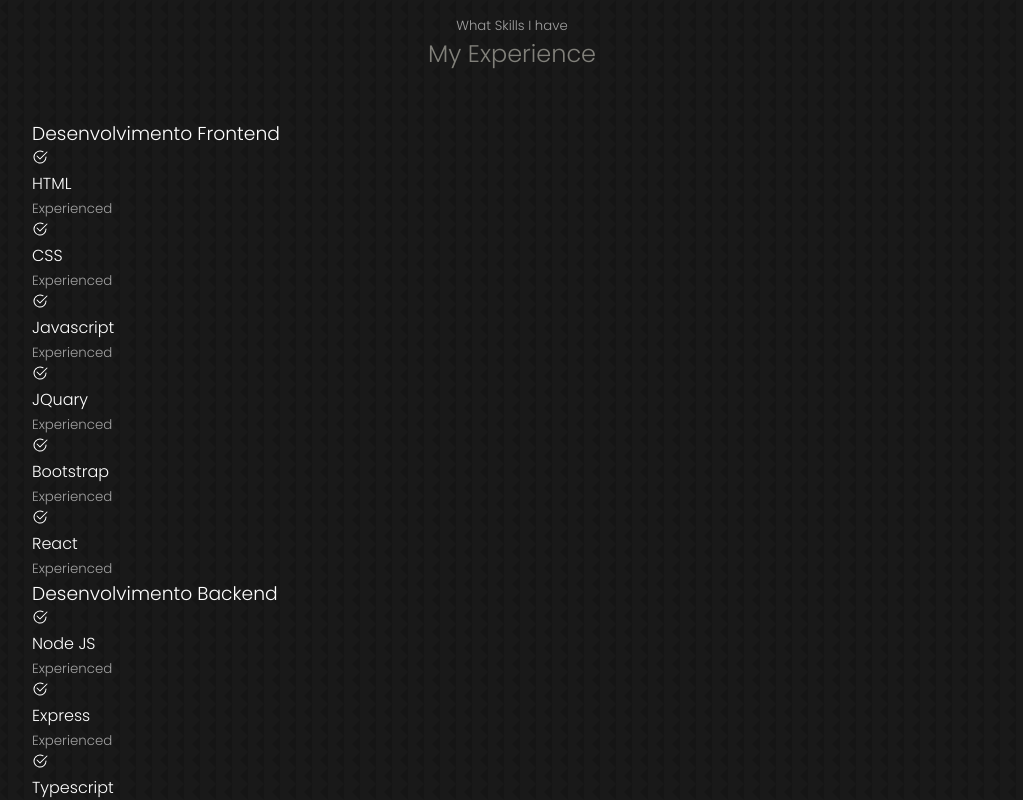
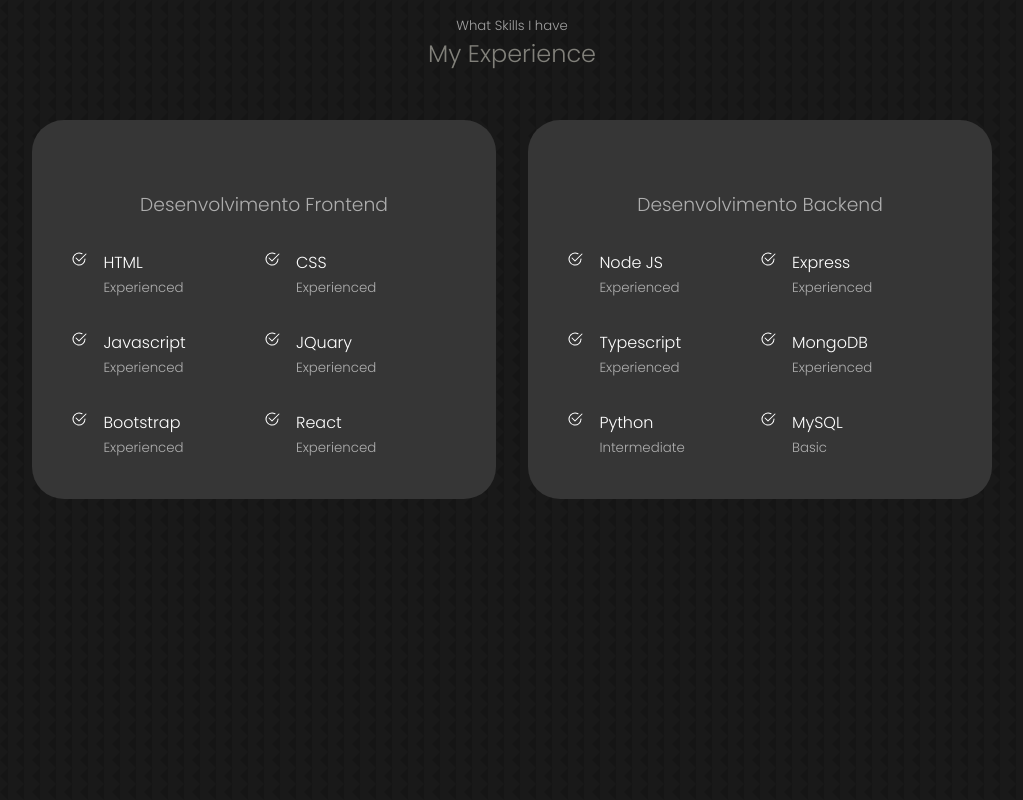
Before and after one commit to jardeylsonJacinto/project-my-portfolio, a React (Create React App) app: page / in a window 1280 px wide. Shown: the part 1840-2640 px from the top of the page, without its empty margins (128-1151 px from the left). Built offline with nearby package versions, Linux system fonts and the light colour scheme.

Commit message:
feat: Experience Component CSS

```diff
--- a/src/components/experience/Experience.jsx
+++ b/src/components/experience/Experience.jsx
@@ -15,39 +15,51 @@
           <h3>Desenvolvimento Frontend</h3>
           <div className="experience__content">
             <article className='experience__details'>
-              <BsCheck2Circle />
+              <BsCheck2Circle className='experience__details-icon' />
+              <div>
                 <h4>HTML</h4>
                 <small className="text-light"> Experienced </small>
+              </div>
             </article>
 
             <article className='experience__details'>
-              <BsCheck2Circle />
+              <BsCheck2Circle className='experience__details-icon' />
+              <div>
                 <h4>CSS</h4>
                 <small className="text-light"> Experienced </small>
+              </div>
             </article>
 
             <article className='experience__details'>
-              <BsCheck2Circle />
+              <BsCheck2Circle className='experience__details-icon' />
+              <div>
                 <h4>Javascript</h4>
                 <small className="text-light"> Experienced </small>
+              </div>
             </article>
 
             <article className='experience__details'>
-              <BsCheck2Circle />
+              <BsCheck2Circle className='experience__details-icon' />
+              <div>
                 <h4>JQuary</h4>
                 <small className="text-light"> Experienced </small>
+              </div>
             </article>
 
             <article className='experience__details'>
-              <BsCheck2Circle />
+              <BsCheck2Circle className='experience__details-icon' />
+              <div>
                 <h4>Bootstrap</h4>
                 <small className="text-light"> Experienced </small>
+              </div>
             </article>
 
             <article className='experience__details'>
-              <BsCheck2Circle />
+              <BsCheck2Circle className='experience__details-icon' />
+              <div>
                 <h4>React</h4>
                 <small className="text-light"> Experienced </small>
+              </div>
             </article>
           </div>
         </div>
@@ -58,39 +70,51 @@
           <h3>Desenvolvimento Backend</h3>
           <div className="experience__content">
             <article className='experience__details'>
-              <BsCheck2Circle />
+              <BsCheck2Circle className='experience__details-icon' />
+              <div>
                 <h4>Node JS</h4>
                 <small className="text-light"> Experienced </small>
+              </div>
             </article>
 
             <article className='experience__details'>
-              <BsCheck2Circle />
+              <BsCheck2Circle className='experience__details-icon' />
+              <div>
                 <h4>Express</h4>
                 <small className="text-light"> Experienced </small>
+              </div>
             </article>
 
             <article className='experience__details'>
-              <BsCheck2Circle />
+              <BsCheck2Circle className='experience__details-icon' />
+              <div>
                 <h4>Typescript</h4>
                 <small className="text-light"> Experienced </small>
+              </div>
             </article>
 
             <article className='experience__details'>
-              <BsCheck2Circle />
+              <BsCheck2Circle className='experience__details-icon' />
+              <div>
                 <h4>MongoDB</h4>
                 <small className="text-light"> Experienced </small>
+              </div>
             </article>
 
             <article className='experience__details'>
-              <BsCheck2Circle />
+              <BsCheck2Circle className='experience__details-icon' />
+              <div>
                 <h4>Python</h4>
                 <small className="text-light"> Intermediate </small>
+              </div>
             </article>
 
             <article className='experience__details'>
-              <BsCheck2Circle />
+              <BsCheck2Circle className='experience__details-icon' />
+              <div>
                 <h4>MySQL</h4>
                 <small className="text-light"> Basic </small>
+              </div>
             </article>
           </div>
         </div>
--- a/src/components/experience/experience.css
+++ b/src/components/experience/experience.css
@@ -0,0 +1,41 @@
+.experience__container {
+  display: grid;
+  grid-template-columns: 1fr 1fr;
+  gap: 2rem;
+}
+
+.experience__container > div {
+  background: var(--color-bg-variant);
+  padding: 2.4rem;
+  border-radius: 2rem;
+  border: 1px solid transparent;
+  transition: var(--transition);
+}
+
+.experience__container > div:hover {
+  background: transparent;
+  border-color: var(--color-primary-variant);
+  cursor: default;
+}
+
+.experience__container > div h3 {
+  text-align: center;
+  color: var(--color-light);
+  margin: 2rem;
+}
+
+.experience__content {
+  display: grid;
+  grid-template-columns: 1fr 1fr;
+  row-gap: 2rem;
+}
+
+.experience__details {
+  display: flex;
+  gap: 1rem;
+}
+
+.experience__details- {
+  margin-top: 6px;
+  color:var(--color-primary);
+}
```
Lines whose indentation alone changed are shown as unchanged.
